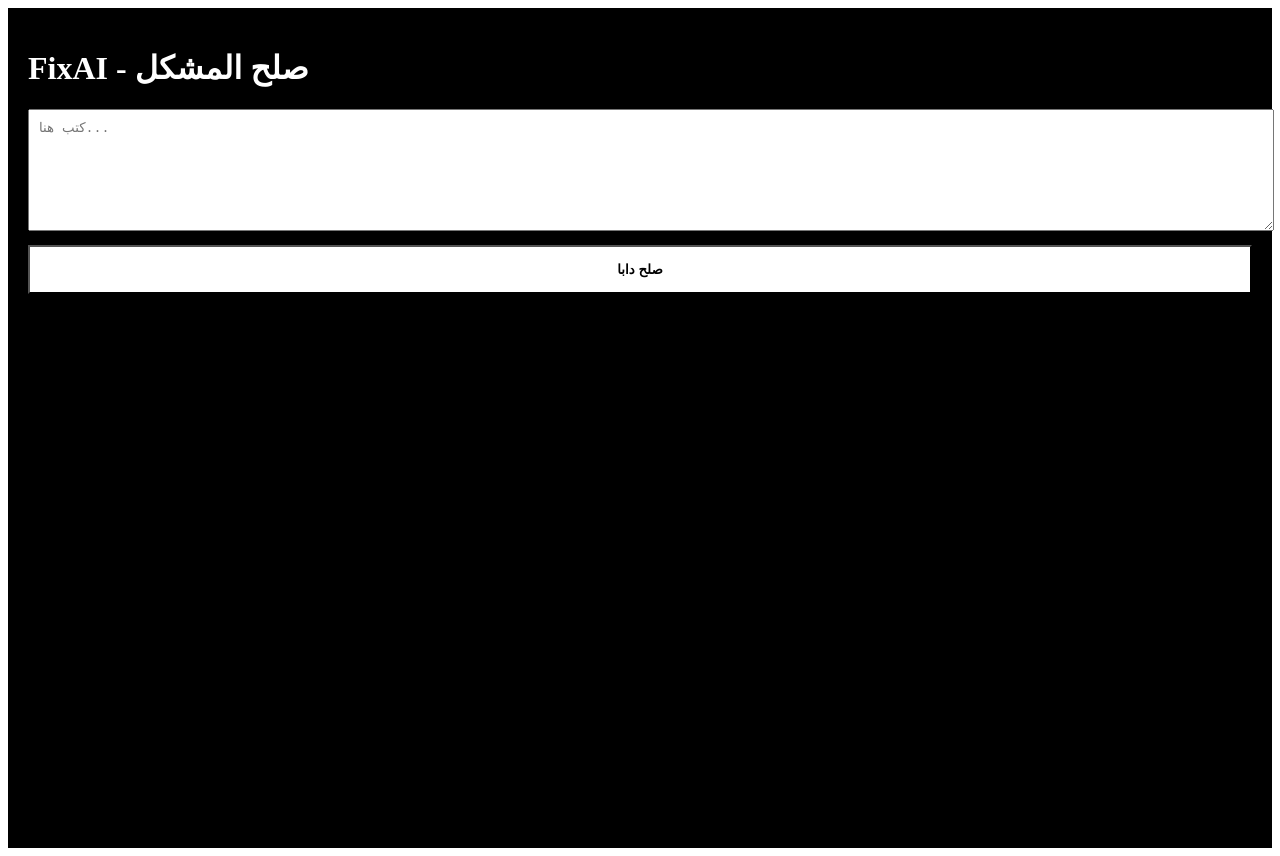
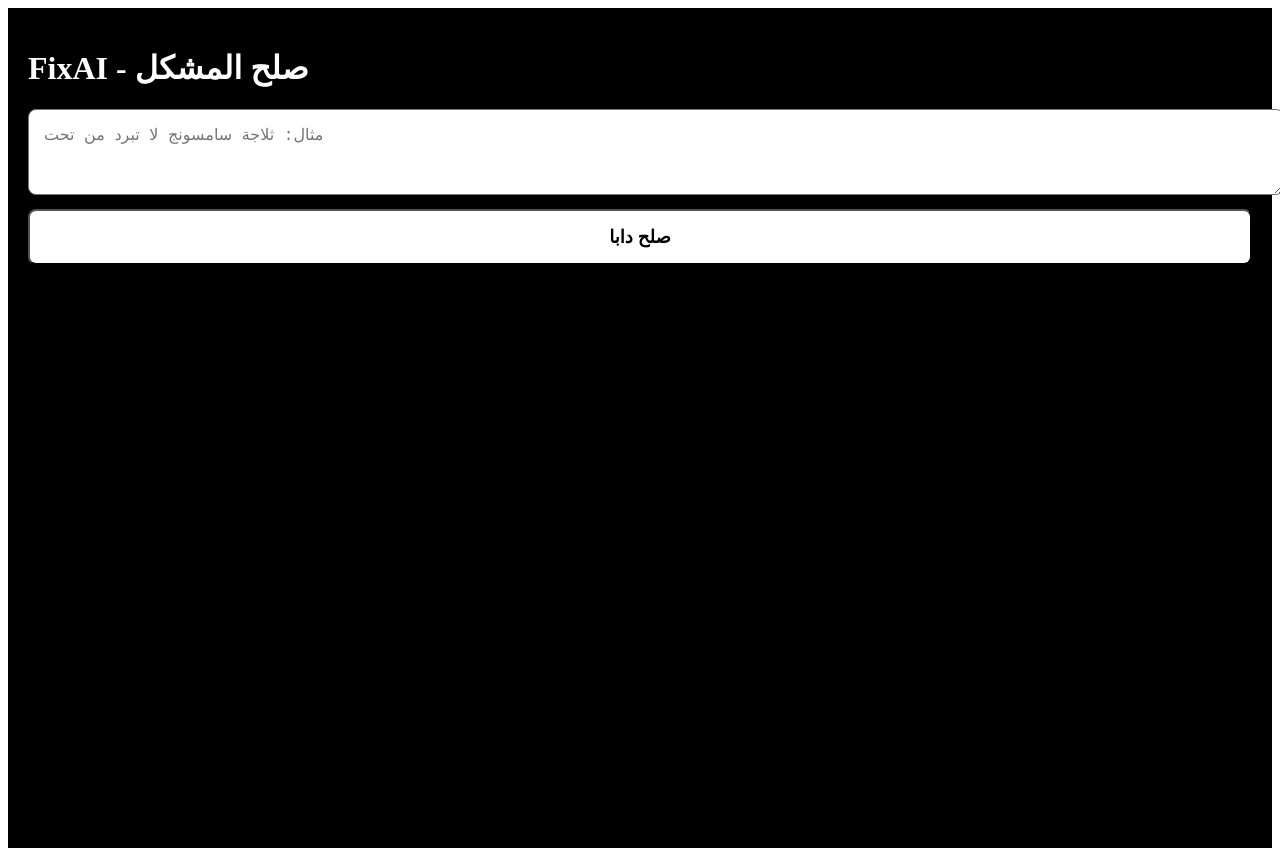
Before and after one commit to badr44bader-maker/fixai, a Next.js app: page / in a window 1280 px wide. Built offline with nearby package versions, Linux system fonts and the light colour scheme.

Commit message:
Update page.tsx

```diff
--- a/app/page.tsx
+++ b/app/page.tsx
@@ -1,29 +1,62 @@
 "use client"
 import { useState } from "react"
+
 export default function Home() {
   const [text, setText] = useState("")
-  const [res, setRes] = useState("")
+  const [messages, setMessages] = useState<{q: string, a: string}[]>([])
   const [load, setLoad] = useState(false)
+
   async function fix() {
+    if (!text.trim()) return
+    const question = text
+    setText("") // كيمسح البلاصة فالبلاصة
     setLoad(true)
-    setRes("")
+
     try {
       const r = await fetch("/api/fix", {
         method: "POST",
-        headers: {"Content-Type":"application/json"},
-        body: JSON.stringify({prompt: text})
+        headers: { "Content-Type": "application/json" },
+        body: JSON.stringify({ prompt: question })
       })
       const d = await r.json()
-      setRes(d.result)
-    } catch(e:any){ setRes("Error: "+e.message) }
+      // تنظيف النجوم و الدياز
+      const clean = d.result.replace(/\*\*/g, "").replace(/###/g, "").replace(/##/g, "")
+
+      setMessages(prev => [...prev, { q: question, a: clean }])
+    } catch (e: any) {
+      setMessages(prev => [...prev, { q: question, a: "Error: " + e.message }])
+    }
     setLoad(false)
   }
+
   return (
-    <div style={{padding:20, background:"black", color:"white", minHeight:"100vh"}}>
+    <div style={{ padding: 20, background: "#000", color: "#fff", minHeight: "100vh" }}>
       <h1>FixAI - صلح المشكل</h1>
-      <textarea value={text} onChange={e=>setText(e.target.value)} placeholder="كتب هنا..." style={{width:"100%", height:100, color:"black", padding:10}}/>
-      <button onClick={fix} style={{width:"100%", padding:15, marginTop:10, background:"white", color:"black", fontWeight:"bold"}}>{load?"كنصلح...":"صلح دابا"}</button>
-      {res && <div style={{marginTop:20, background:"#222", padding:15, whiteSpace:"pre-wrap"}}>{res}</div>}
+
+      <textarea
+        value={text}
+        onChange={e => setText(e.target.value)}
+        placeholder="مثال: ثلاجة سامسونج لا تبرد من تحت"
+        style={{ width: "100%", padding: 15, fontSize: 16, borderRadius: 8 }}
+        rows={3}
+      />
+
+      <button
+        onClick={fix}
+        disabled={load}
+        style={{ width: "100%", padding: 15, marginTop: 10, background: "#fff", color: "#000", fontSize: 18, borderRadius: 8, fontWeight: "bold" }}
+      >
+        {load ? "كنصلح..." : "صلح دابا"}
+      </button>
+
+      <div style={{ marginTop: 20 }}>
+        {messages.map((m, i) => (
+          <div key={i} style={{ marginBottom: 20, borderBottom: "1px solid #333", paddingBottom: 15 }}>
+            <div style={{ background: "#222", padding: 10, borderRadius: 8, marginBottom: 10 }}>👤 {m.q}</div>
+            <div style={{ background: "#111", padding: 15, borderRadius: 8, whiteSpace: "pre-wrap", lineHeight: 1.6 }}>🔧 {m.a}</div>
+          </div>
+        ))}
+      </div>
     </div>
   )
 }
```
